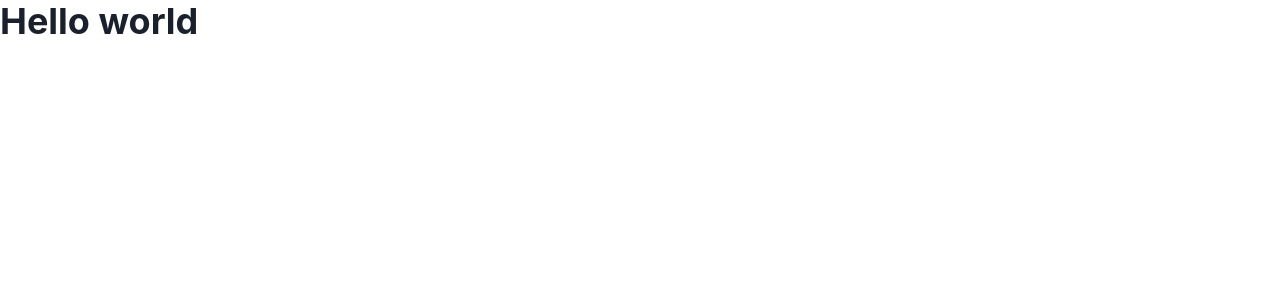
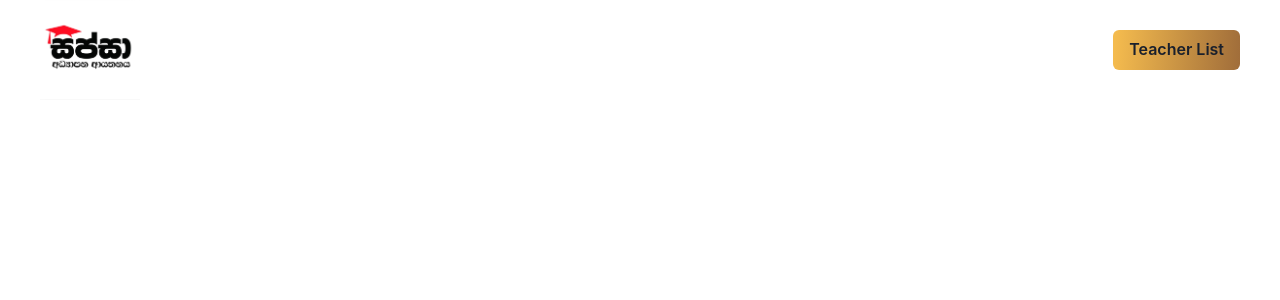
Before and after one commit to sachin96Boy/tution-class-frontend, a React (Create React App) app: page / in a window 1280 px wide. Shown: the top 300 px of the page. Built offline with nearby package versions, Linux system fonts and the light colour scheme.

Commit message:
update: new pacage and header update

```diff
--- a/package.json
+++ b/package.json
@@ -6,6 +6,7 @@
     "@chakra-ui/react": "^2.0.2",
     "@emotion/react": "^11.9.0",
     "@emotion/styled": "^11.8.1",
+    "@fontsource/roboto": "^4.5.7",
     "@testing-library/jest-dom": "^5.16.4",
     "@testing-library/react": "^13.2.0",
     "@testing-library/user-event": "^13.5.0",
--- a/src/App.tsx
+++ b/src/App.tsx
@@ -1,11 +1,11 @@
-import { Box, Heading } from "@chakra-ui/react";
 import React from "react";
+import Header from "./components/header/Header";
 
 function App() {
   return (
-    <Box>
-      <Heading>Hello world</Heading>
-    </Box>
+    <>
+      <Header />
+    </>
   );
 }
 
--- /dev/null
+++ b/src/components/header/Header.tsx
@@ -0,0 +1,30 @@
+import { Box, Button, Flex, Image, Text } from "@chakra-ui/react";
+import React from "react";
+import Header_Logo from "../../assets/header/logos/Sipsa_logo.png";
+
+function Header() {
+  return (
+    <Box backgroundColor={"white"} top="0" position={"sticky"} w="full">
+      <Flex align={"center"} justify="space-between" mx={10}>
+        <Box className="class-logo">
+          <Image
+            boxSize={"100px"}
+            src={Header_Logo}
+            objectFit="cover"
+            alt="sipsa Institute"
+          />
+        </Box>
+        <Box className="Teacher-List">
+          <Button
+            border={"10px"}
+            bg="linear-gradient(94.16deg, #F4BB4E 2.33%, #A06D3A 100%)"
+          >
+            <Text>Teacher List</Text>
+          </Button>
+        </Box>
+      </Flex>
+    </Box>
+  );
+}
+
+export default Header;
```
Also changed, not shown: src/assets/header/logos/Sipsa_logo.png (added), 1 other file (tests, documents, lock files or other folders).
